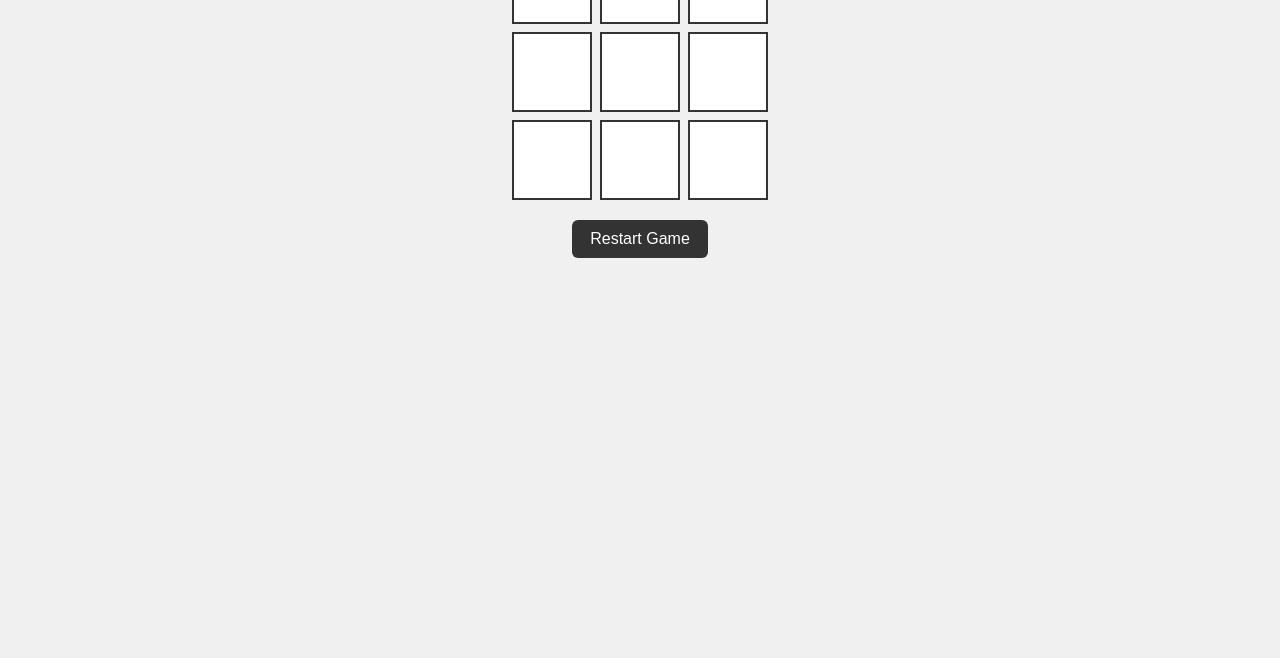
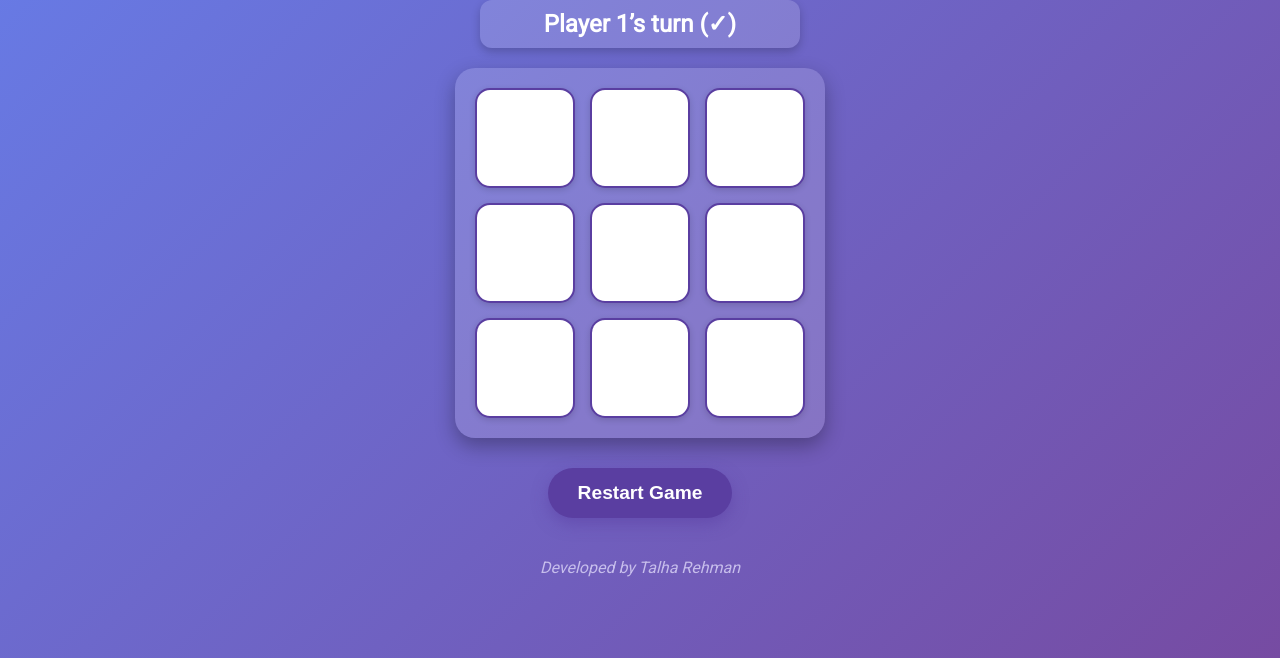
Before and after one commit to TalhaRehmanMTRKT/trk-utils-TicTacToe, a plain HTML site: page index.html in a window 1280 px wide. Shown: the part 182-840 px from the top of the page. Before the commit the page ends 800 px from the top, so only its background shows below. Drawn offline with Linux system fonts and the light colour scheme.

Commit message:
Updated the Html

```diff
--- a/index.html
+++ b/index.html
@@ -5,55 +5,93 @@
 <meta name="viewport" content="width=device-width, initial-scale=1" />
 <title>Tic Tac Toe</title>
 <style>
+  @import url('https://fonts.googleapis.com/css2?family=Montserrat:wght@600&family=Roboto&display=swap');
+
   body {
-    font-family: Arial, sans-serif;
+    font-family: 'Roboto', sans-serif;
+    background: linear-gradient(135deg, #667eea, #764ba2);
     display: flex;
     flex-direction: column;
     align-items: center;
-    margin: 20px;
-    background: #f0f0f0;
+    justify-content: center;
+    min-height: 100vh;
+    margin: 0;
+    padding: 20px;
+    color: #fff;
   }
   h1 {
+    font-family: 'Montserrat', sans-serif;
+    font-weight: 700;
+    font-size: 3rem;
     margin-bottom: 10px;
+    text-shadow: 2px 2px 8px rgba(0,0,0,0.3);
   }
   #status {
-    margin-bottom: 15px;
-    font-size: 1.2rem;
-    font-weight: bold;
+    margin-bottom: 20px;
+    font-size: 1.5rem;
+    font-weight: 600;
+    text-align: center;
+    padding: 10px 20px;
+    border-radius: 12px;
+    background: rgba(255, 255, 255, 0.15);
+    box-shadow: 0 4px 10px rgba(0,0,0,0.2);
+    min-width: 280px;
   }
   #grid {
     display: grid;
-    grid-template-columns: repeat(3, 80px);
-    grid-template-rows: repeat(3, 80px);
-    gap: 8px;
+    grid-template-columns: repeat(3, 100px);
+    grid-template-rows: repeat(3, 100px);
+    gap: 15px;
+    background: rgba(255, 255, 255, 0.15);
+    padding: 20px;
+    border-radius: 20px;
+    box-shadow: 0 8px 20px rgba(0,0,0,0.3);
   }
   .cell {
-    background: white;
-    border: 2px solid #333;
+    background: #fff;
+    color: #333;
+    border-radius: 15px;
+    border: 2px solid #5a3ea1;
     display: flex;
     justify-content: center;
     align-items: center;
-    font-size: 2.5rem;
+    font-size: 3.5rem;
     cursor: pointer;
     user-select: none;
-    transition: background-color 0.3s ease;
+    transition: background-color 0.3s ease, transform 0.15s ease;
+    box-shadow: 0 2px 6px rgba(0,0,0,0.15);
   }
-  .cell:hover {
-    background-color: #e0e0e0;
+  .cell:hover:not(.disabled) {
+    background-color: #d6c3ff;
+    transform: scale(1.05);
+  }
+  .cell.disabled {
+    cursor: default;
+    color: #8a7cb3;
   }
   button {
-    margin-top: 20px;
-    padding: 10px 18px;
-    font-size: 1rem;
+    margin-top: 30px;
+    padding: 14px 30px;
+    font-size: 1.2rem;
+    font-weight: 700;
     cursor: pointer;
     border: none;
-    border-radius: 6px;
-    background-color: #333;
+    border-radius: 30px;
+    background: #5a3ea1;
     color: white;
-    transition: background-color 0.2s ease;
+    box-shadow: 0 6px 15px rgba(90, 62, 161, 0.5);
+    transition: background-color 0.3s ease, box-shadow 0.3s ease;
   }
   button:hover {
-    background-color: #555;
+    background-color: #7a56d8;
+    box-shadow: 0 8px 20px rgba(122, 86, 216, 0.7);
+  }
+  footer {
+    margin-top: 40px;
+    font-size: 1rem;
+    color: #dcd6f7cc;
+    font-style: italic;
+    user-select: none;
   }
 </style>
 </head>
@@ -63,6 +101,7 @@
 <div id="status">Player 1’s turn (✓)</div>
 <div id="grid"></div>
 <button id="resetBtn">Restart Game</button>
+<footer>Developed by Talha Rehman</footer>
 
 <script>
   let board = Array(9).fill("");
@@ -92,10 +131,12 @@
     board[index] = currentPlayer;
     const cell = document.querySelectorAll(".cell")[index];
     cell.innerText = currentPlayer;
+    cell.classList.add("disabled");
 
     if (checkWin(currentPlayer)) {
       document.getElementById("status").innerText = `Player ${currentPlayer} wins! 🎉`;
       gameOver = true;
+      highlightWin(currentPlayer);
       return;
     }
 
@@ -121,9 +162,27 @@
     );
   }
 
+  function highlightWin(player) {
+    const winningCombinations = [
+      [0,1,2],[3,4,5],[6,7,8],
+      [0,3,6],[1,4,7],[2,5,8],
+      [0,4,8],[2,4,6]
+    ];
+    const winCombo = winningCombinations.find(comb =>
+      comb.every(index => board[index] === player)
+    );
+    if (!winCombo) return;
+
+    winCombo.forEach(i => {
+      document.querySelectorAll(".cell")[i].style.backgroundColor = '#9f79f4';
+      document.querySelectorAll(".cell")[i].style.color = '#fff';
+      document.querySelectorAll(".cell")[i].style.fontWeight = '900';
+      document.querySelectorAll(".cell")[i].style.boxShadow = '0 0 15px 5px #a27fff';
+    });
+  }
+
   document.getElementById("resetBtn").addEventListener("click", initGame);
 
-  // Start game when page loads
   window.onload = initGame;
 </script>
 
```
